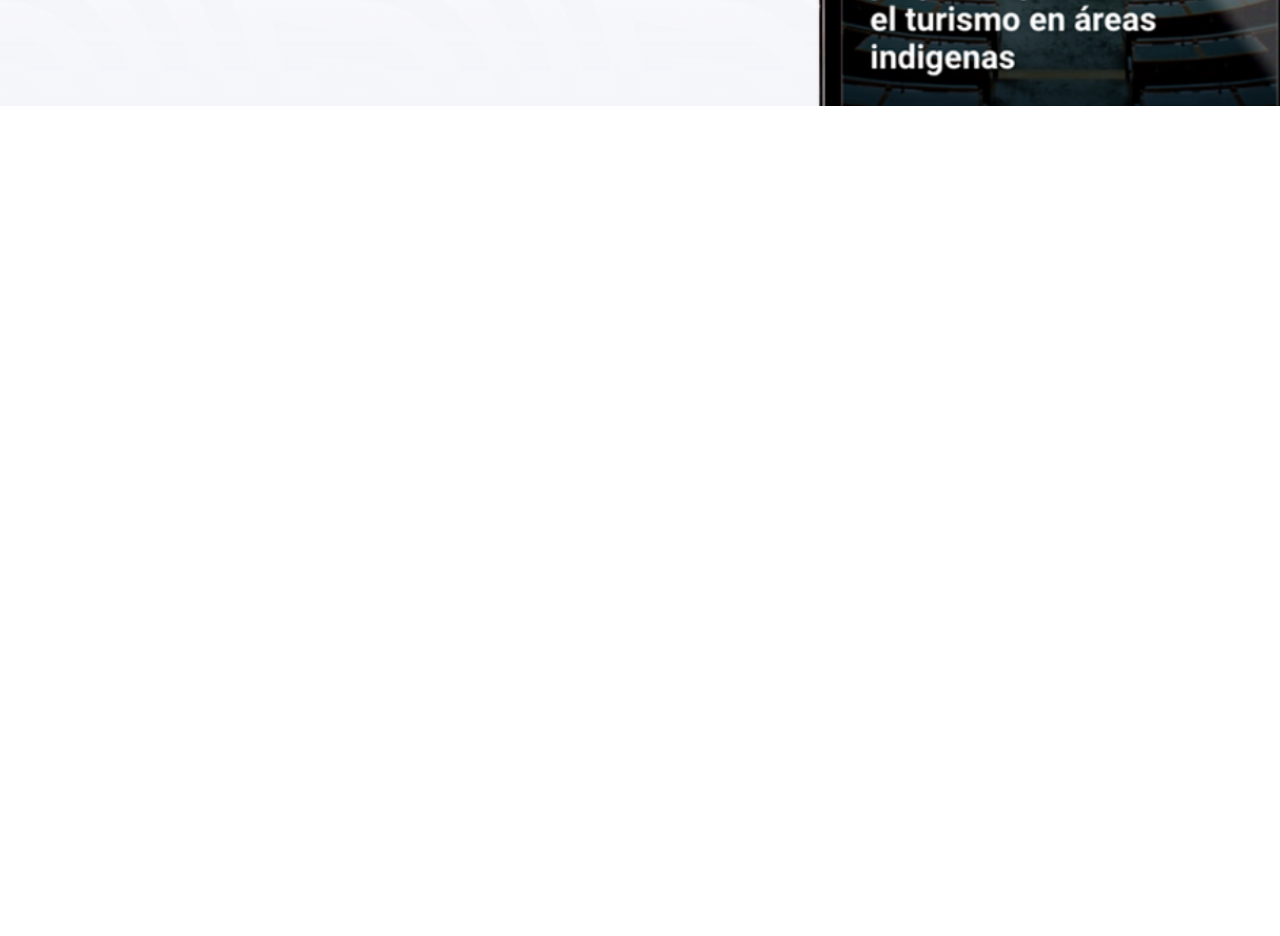
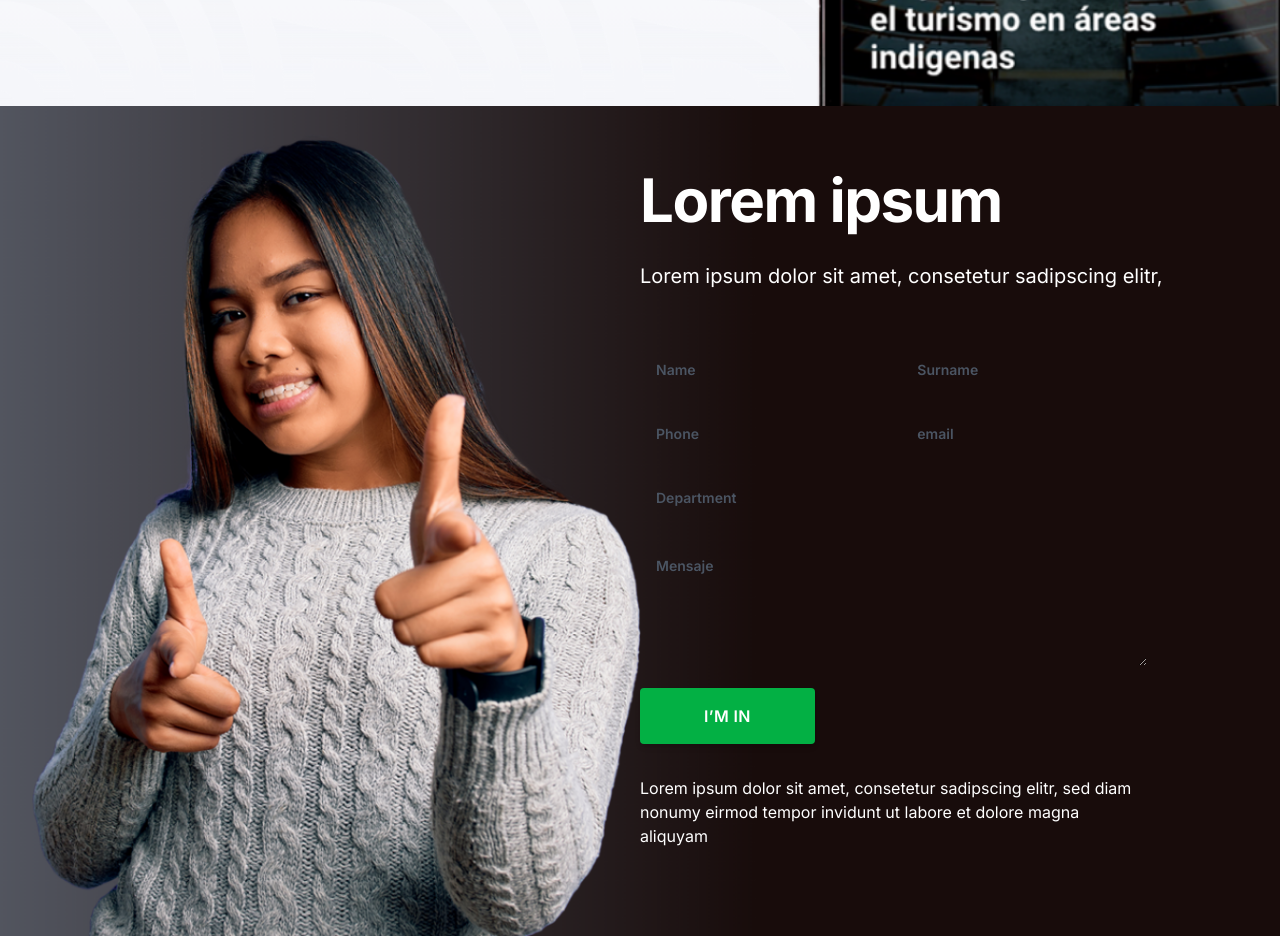
Before and after one commit to jose-miserol/nolatech-grab, a Next.js app: page / in a window 1280 px wide. Shown: the part 4780-5716 px from the top of the page. Before the commit the page ends 4886 px from the top, so only its background shows below. Built offline with nearby package versions, Linux system fonts and the light colour scheme.

Commit message:
feat(Landing): :art: Add section Contact

```diff
--- a/src/app/page.tsx
+++ b/src/app/page.tsx
@@ -6,6 +6,7 @@ import Blog from "@/app/ui/ui-blog";
 import Promotion from "@/app/ui/ui-promotion";
 import Videos from "@/app/ui/ui-videos";
 import Cta from "@/app/ui/ui-cta";
+import Contact from "@/app/ui/ui-contact";
 
 export default function Home() {
   return (
@@ -18,6 +19,7 @@ export default function Home() {
       <Promotion />
       <Videos />
       <Cta />
+      <Contact />
     </div>
   );
 }
--- /dev/null
+++ b/src/app/ui/ui-contact.tsx
@@ -0,0 +1,86 @@
+"use client";
+
+export default function Contact() {
+  return (
+    <div className="bg-contact w-full">
+      <div className="mx-auto h-full sm:max-w-xl md:max-w-full lg:max-w-screen-xl">
+        <div className="grid grid-cols-1 px-4 py-4 lg:grid-cols-2 lg:px-8 lg:py-8">
+          <div></div>
+          <div className="mx-auto w-full pt-8 text-left">
+            <h2 className="text-4xl font-bold tracking-tight text-white lg:text-6xl">
+              Lorem ipsum
+            </h2>
+            <p className="pt-4 text-base text-white lg:py-8 lg:text-xl">
+              Lorem ipsum dolor sit amet, consetetur sadipscing elitr,
+            </p>
+            <form className="ml-0 grid w-full grid-cols-1 gap-4 py-4 lg:w-10/12 lg:grid-cols-2 lg:py-6">
+              <div>
+                <input
+                  type="text"
+                  name="name"
+                  id="name"
+                  className="w-full rounded border-0 bg-gray-300 bg-transparent px-4 py-3 font-medium text-gray-700 placeholder:font-semibold  placeholder:text-gray-600 focus:outline-none focus:ring-0 sm:text-sm sm:leading-6"
+                  placeholder="Name"
+                />
+              </div>
+              <div>
+                <input
+                  type="text"
+                  name="surname"
+                  id="surname"
+                  className="w-full rounded border-0 bg-gray-300 bg-transparent px-4 py-3 font-medium text-gray-700 placeholder:font-semibold  placeholder:text-gray-600 focus:outline-none focus:ring-0 sm:text-sm sm:leading-6"
+                  placeholder="Surname"
+                />
+              </div>
+              <div>
+                <input
+                  type="tel"
+                  name="phone"
+                  id="phone"
+                  className="w-full rounded border-0 bg-gray-300 bg-transparent px-4 py-3 font-medium text-gray-700 placeholder:font-semibold  placeholder:text-gray-600 focus:outline-none focus:ring-0 sm:text-sm sm:leading-6"
+                  placeholder="Phone"
+                />
+              </div>
+              <div>
+                <input
+                  type="email"
+                  name="email"
+                  id="email"
+                  className="w-full rounded border-0 bg-gray-300 bg-transparent px-4 py-3 font-medium text-gray-700 placeholder:font-semibold  placeholder:text-gray-600 focus:outline-none focus:ring-0 sm:text-sm sm:leading-6"
+                  placeholder="email"
+                />
+              </div>
+              <div className="col-span-2">
+                <input
+                  type="text"
+                  name="department"
+                  id="department"
+                  className="w-full rounded border-0 bg-gray-300 bg-transparent px-4 py-3 font-medium text-gray-700 placeholder:font-semibold  placeholder:text-gray-600 focus:outline-none focus:ring-0 sm:text-sm sm:leading-6"
+                  placeholder="Department"
+                />
+              </div>
+              <div className="col-span-2">
+                <textarea
+                  name="mensaje"
+                  id="mensaje"
+                  className="w-full rounded border-0 bg-gray-300 bg-transparent px-4 pb-16  pt-4 font-medium text-gray-700  placeholder:font-semibold placeholder:text-gray-600 focus:outline-none focus:ring-0 sm:text-sm sm:leading-6"
+                  placeholder="Mensaje"
+                />
+              </div>
+              <div className="col-span-2">
+                <button className="bg-brand-light hover:bg-brand-dark focus:bg-brand-dark focus:shadow-outline items-center justify-center rounded px-16 py-4 font-semibold uppercase tracking-wide text-white shadow-md transition duration-200 focus:outline-none">
+                  I’M IN
+                </button>
+                <p className="pt-4 text-base text-white lg:py-8">
+                  Lorem ipsum dolor sit amet, consetetur sadipscing elitr, sed
+                  diam nonumy eirmod tempor invidunt ut labore et dolore magna
+                  aliquyam
+                </p>
+              </div>
+            </form>
+          </div>
+        </div>
+      </div>
+    </div>
+  );
+}
```
